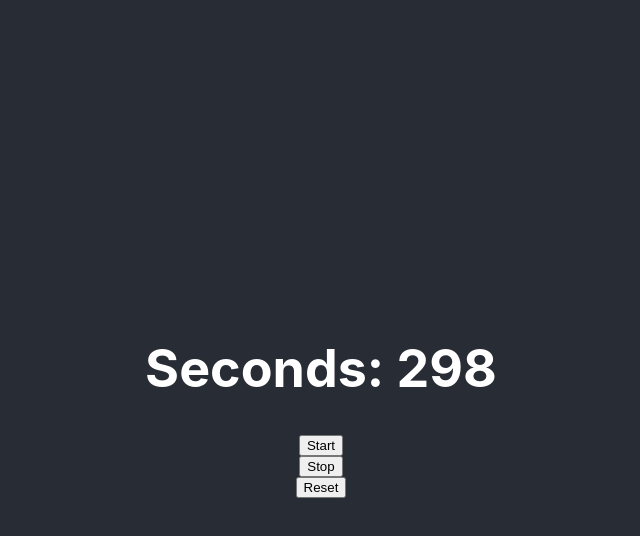
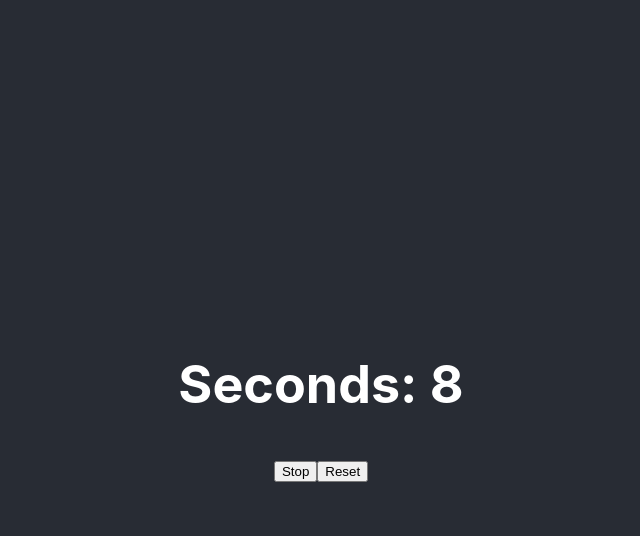
Before and after one commit to markdreyer/lean-coffee, a React (Create React App) app: page / in a window 1280 px wide. Both pictures are taken after a click on the button "Start". Shown: the top 536 px of the page, without its empty margins (319-959 px from the left). Built offline with nearby package versions, Linux system fonts and the light colour scheme.

Commit message:
Button visibility changes

```diff
--- a/src/Timer.js
+++ b/src/Timer.js
@@ -8,7 +8,7 @@ class Timer extends Component {
     this.state = {
       timer: null,
       counter: 0,
-      initialCountdown: 300,
+      initialCountdown: 10, //300,
       decrement: 60,
       countdown: 0
     };
@@ -18,16 +18,22 @@ class Timer extends Component {
   }
 
   componentDidMount() {
-    this.setState({ counter: this.state.initialCountdown });
+    this.setState({
+      counter: this.state.initialCountdown,
+      countdown: this.state.initialCountdown
+    });
   }
 
   componentWillUnmount() {
     this.stop();
   }
 
-  start() {
+  start(seconds) {
     let timer = setInterval(this.tick, 1000);
-    this.setState({ timer: timer, countdown: this.state.counter });
+    this.setState({
+      timer: timer,
+      counter: seconds || this.state.initialCountdown
+    });
   }
 
   stop() {
@@ -43,20 +49,19 @@ class Timer extends Component {
     this.stop();
     this.setState({
       counter: this.state.initialCountdown,
-      timerAlert: false,
+      timerExpired: false,
       forceNext: false,
       timer: undefined
     });
   }
 
   tick() {
-    let { counter, countdown, decrement } = this.state;
+    let { counter } = this.state;
     if (counter - 1 <= 0) {
       this.stop();
       this.setState({
         counter: 0,
-        timerAlert: true,
-        forceNext: countdown - decrement <= 0
+        timerExpired: true
       });
     } else {
       this.setState({
@@ -66,22 +71,34 @@ class Timer extends Component {
   }
 
   render() {
+    const { timer, countdown, timerExpired } = this.state;
+
     return (
       <>
         <h1>Seconds: {this.state.counter}</h1>
-        <button onClick={() => this.start()}>Start</button>
-
-        <button onClick={() => this.stop()}>Stop</button>
-
-        <button onClick={() => this.reset()}>Reset</button>
+        {!timerExpired && (
+          <div className="list-flex">
+            {timer && <button onClick={() => this.stop()}>Stop</button>}
+            {!timer && <button onClick={() => this.start()}>Start</button>}
+            <button onClick={() => this.reset()}>Reset</button>
+          </div>
+        )}
+        {timerExpired && (
+          <div className="list-flex">
+            <button onClick={() => this.start(countdown / 2)}>
+              {countdown / 2} More?
+            </button>
+            <button onClick={() => this.reset()}>Next Topic</button>
+          </div>
+        )}
       </>
     );
   }
 }
 
 function mapStateToProps(state) {
-  const { timerAlert, timer, decrement, countdown, counter } = state;
-  return { timerAlert, timer, decrement, countdown, counter };
+  const { timerExpired, timer, decrement, countdown, counter } = state;
+  return { timerExpired, timer, decrement, countdown, counter };
 }
 
 export default connect(mapStateToProps)(Timer);
```
